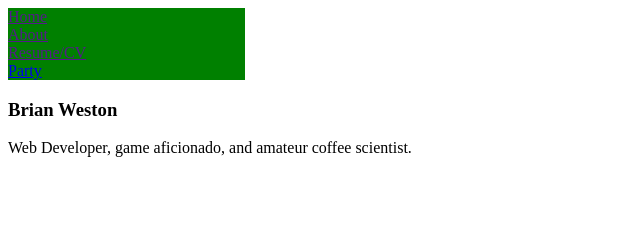
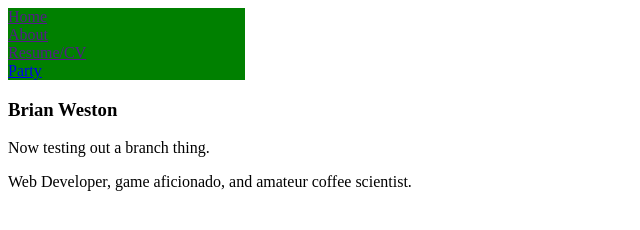
Before and after one commit to MrChozo/brianweston.info.OLD, a plain HTML site: page index.html in a window 1280 px wide. Shown: the whole page, without its empty margins (0-640 px from the left). Drawn offline with Linux system fonts and the light colour scheme.

Commit message:
Add branch message

```diff
--- a/index.html
+++ b/index.html
@@ -14,6 +14,7 @@
 
 	<div id="content">
 		<h3>Brian Weston</h3>
+		<p>Now testing out a branch thing.</p>
 		<p>Web Developer, game aficionado, and amateur coffee scientist.</p>
 	</div>
 </body>
```
